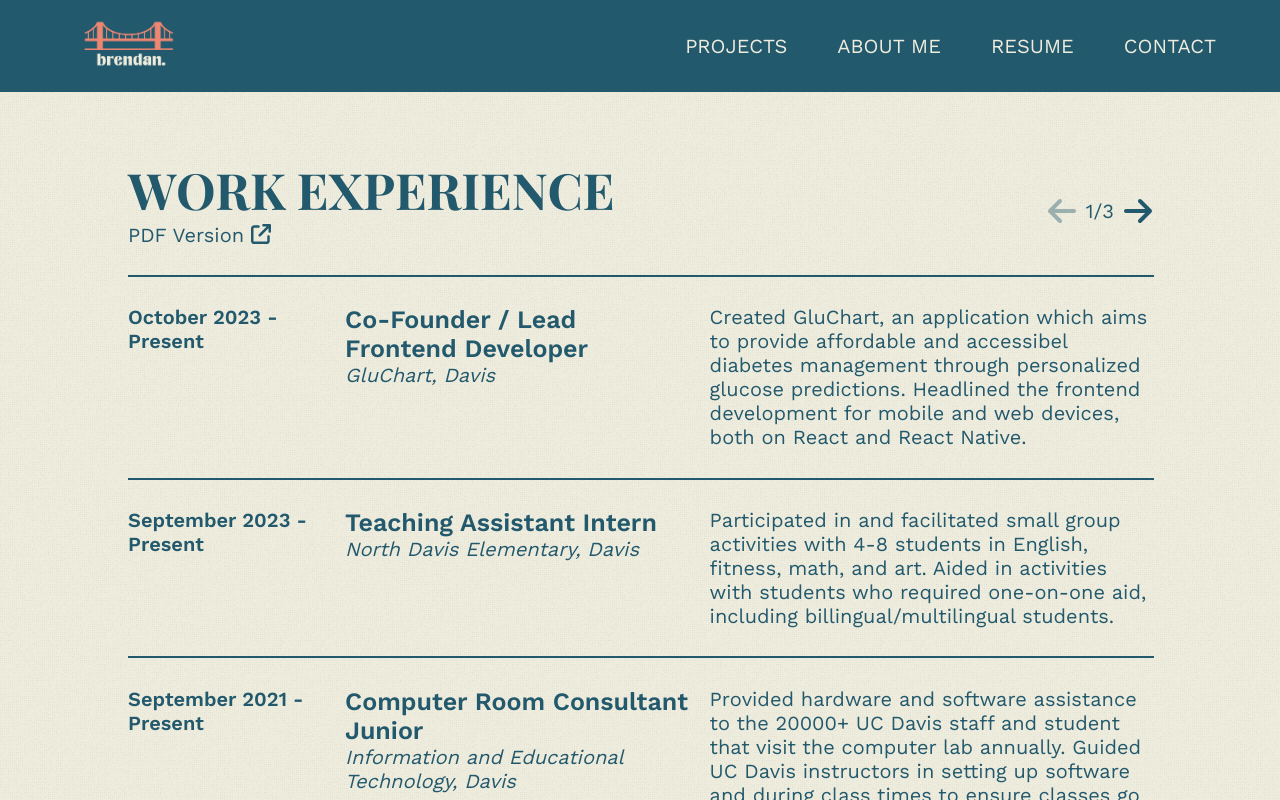
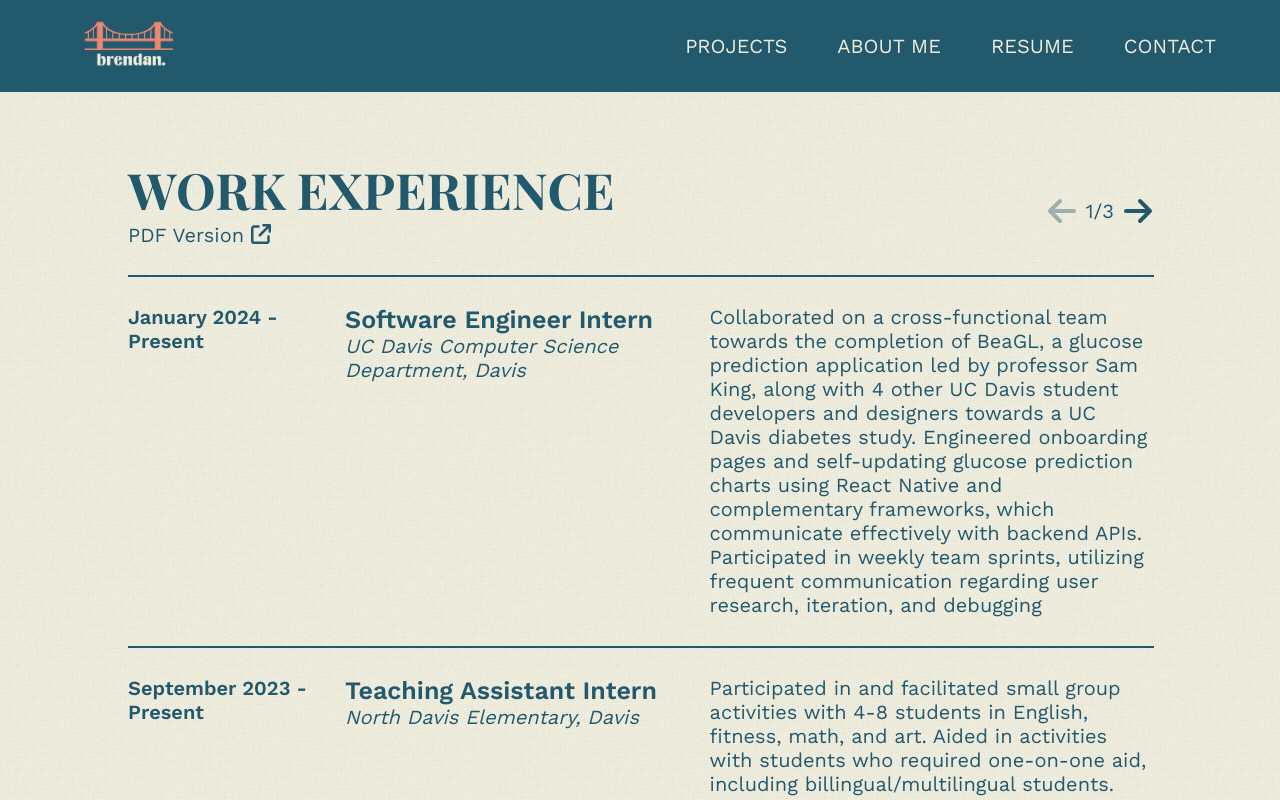
Before and after one commit to brenleung/updated-portfolio, a React (Create React App) app: page /resume in a window 1280 px wide. Shown: the top 800 px of the page. Built offline with nearby package versions, Linux system fonts and the light colour scheme; a web font is replaced by a local one.

Commit message:
updated resume desc

```diff
--- a/src/Resume.js
+++ b/src/Resume.js
@@ -39,11 +39,11 @@ function Resume() {
 
             {currentSec === 1 && (
                 <>
-                <ResumeBox year={"October 2023 - Present"} title={"Co-Founder / Lead Frontend Developer"} company={"GluChart, Davis"} desc={"Created GluChart, an application which aims to provide affordable and accessibel diabetes management through personalized glucose predictions. Headlined the frontend development for mobile and web devices, both on React and React Native."}/>
+                <ResumeBox year={"January 2024 - Present"} title={"Software Engineer Intern"} company={"UC Davis Computer Science Department, Davis"} desc={"Collaborated on a cross-functional team towards the completion of BeaGL, a glucose prediction application led by professor Sam King, along with 4 other UC Davis student developers and designers towards a UC Davis diabetes study. Engineered onboarding pages and self-updating glucose prediction charts using React Native and complementary frameworks, which communicate effectively with backend APIs. Participated in weekly team sprints, utilizing frequent communication regarding user research, iteration, and debugging"}/>
                 <hr></hr>
                 <ResumeBox year={"September 2023 - Present"} title={"Teaching Assistant Intern"} company={"North Davis Elementary, Davis"} desc={"Participated in and facilitated small group activities with 4-8 students in English, fitness, math, and art. Aided in activities with students who required one-on-one aid, including billingual/multilingual students."}/>
                 <hr></hr>
-                <ResumeBox year={"September 2021 - Present"} title={"Computer Room Consultant Junior"} company={"Information and Educational Technology, Davis"} desc={"Provided hardware and software assistance to the 20000+ UC Davis staff and student that visit the computer lab annually. Guided UC Davis instructors in setting up software and during class times to ensure classes go smoothly. Won Student Employee of the Quarter in March 2023."}/>
+                <ResumeBox year={"September 2021 - Present"} title={"Computer Room Media & Technology Consultant"} company={"Information and Educational Technology, Davis"} desc={"Provided hardware and software assistance to the 20000+ UC Davis staff and student that visit the computer lab annually. Guided UC Davis instructors in setting up software and during class times to ensure classes go smoothly. Won Student Employee of the Quarter in March 2023."}/>
                 <hr></hr>
                 <ResumeBox year={"March 2023 - June 2023"} title={"Computer Science Instructor"} company={"WhizKidz Computer Center, Remote"} desc={"Conducted small-group, weekly classes on introductory computer science concepts in Java, Python, and more. Designed and created weekly supplementary lesson material using coding examples and slide decks."}/>
                 <hr></hr>
```
